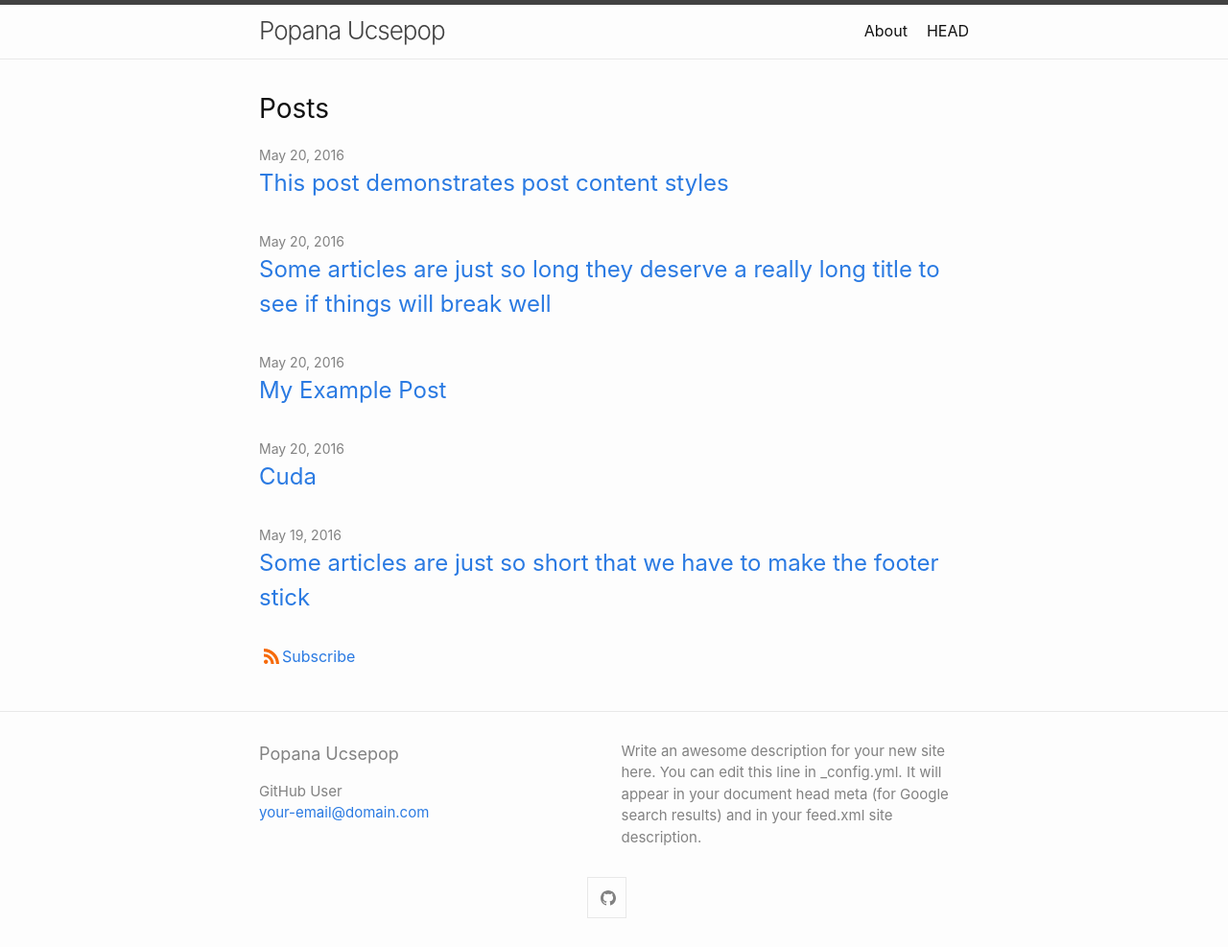
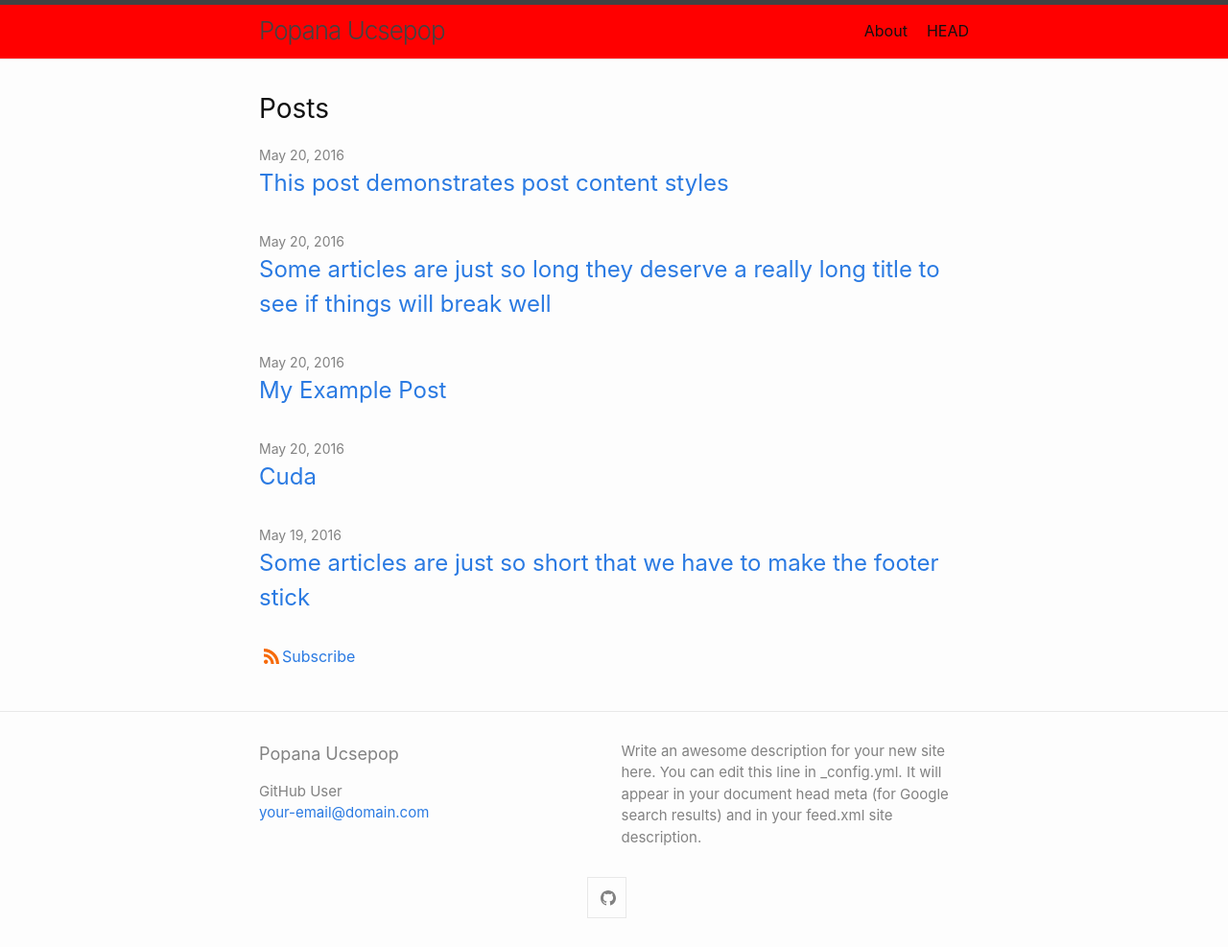
Before and after one commit to gandideluxe/gandideluxe.github.io, a Jekyll site: the page built from index.md, in a window 1280 px wide. Shown: the whole page at 96% size. Built offline with Jekyll 4.4.1, drawn with Linux system fonts in a browser that asks for light colours.

Commit message:
Update _layout.scss

```diff
--- a/_sass/minima/_layout.scss
+++ b/_sass/minima/_layout.scss
@@ -6,6 +6,7 @@
   border-bottom: 1px solid $grey-color-light;
   min-height: $spacing-unit * 1.865;
   line-height: $base-line-height * $base-font-size * 2.25;
+  background-color: #FF0000;
 
   // Positioning context for the mobile navigation icon
   position: relative;
@@ -32,7 +33,7 @@
   position: absolute;
   top: 9px;
   right: $spacing-unit / 2;
-  background-color: #fd0000;
+  background-color: $background-color;
   border: 1px solid $grey-color-light;
   border-radius: 5px;
   text-align: right;
```
